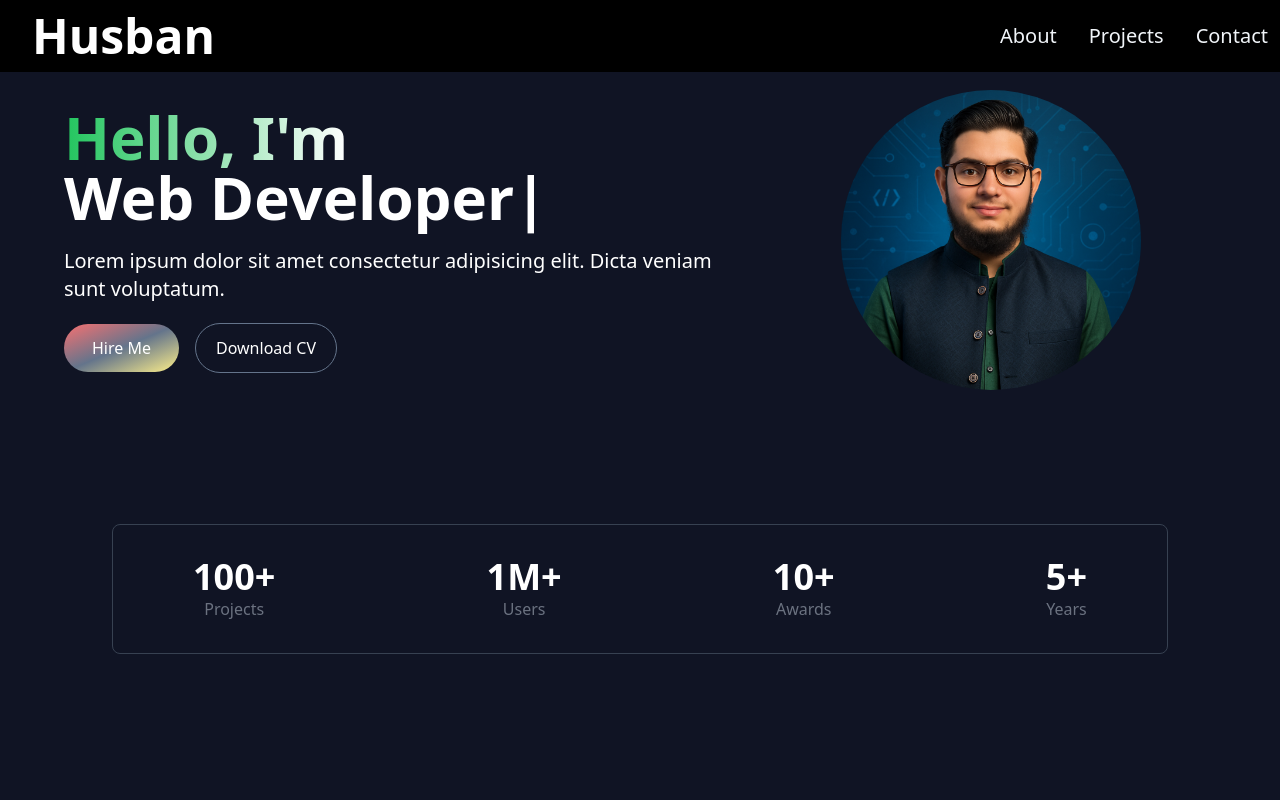
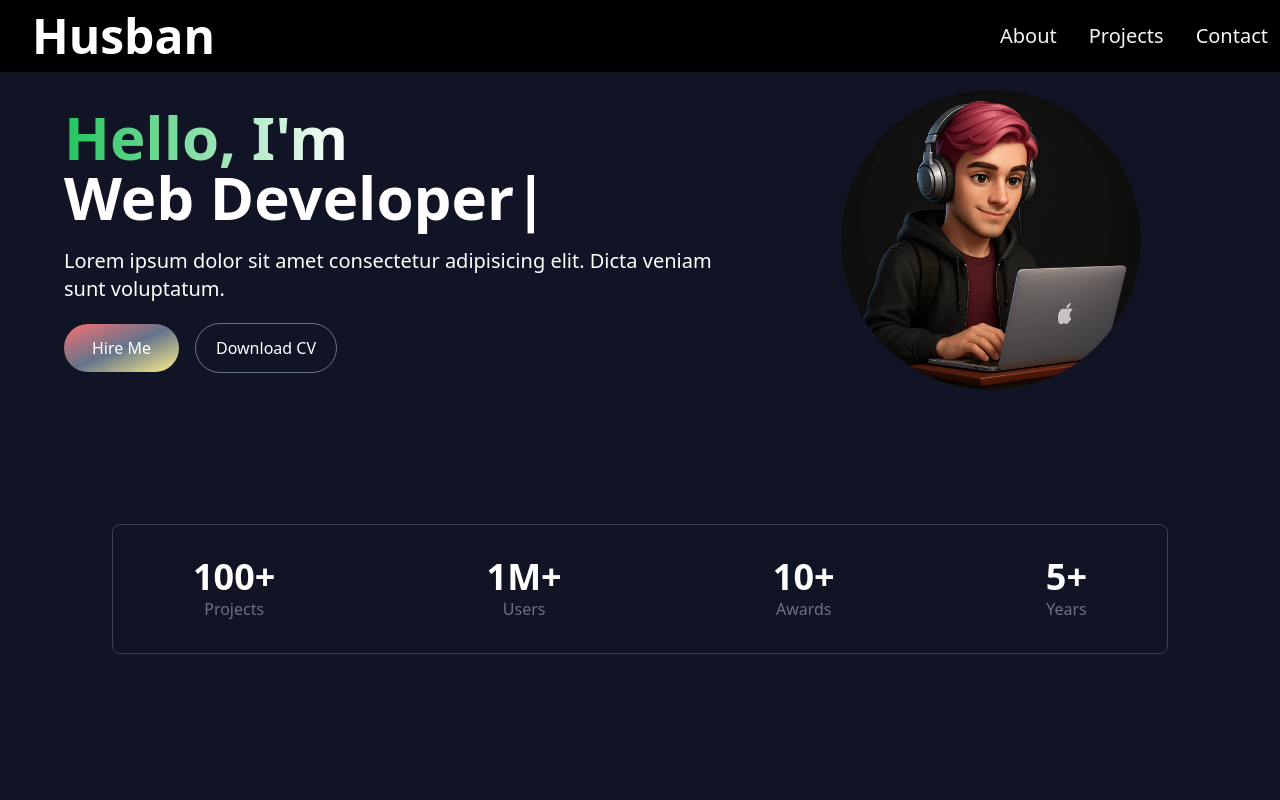
Before and after one commit to HusbanTech12/My-Portfolio, a Next.js app: page / in a window 1280 px wide. Shown: the top 800 px of the page. Built offline with nearby package versions, Linux system fonts and the light colour scheme.

Commit message:
Update HeroSection.jsx

```diff
--- a/src/app/components/HeroSection.jsx
+++ b/src/app/components/HeroSection.jsx
@@ -56,7 +56,7 @@ const HeroSection = () => {
       <div className="w-[250px] h-[250px] lg:w-[500px] lg:h-[400px] rounded-full my-5 relative">
 
         <Image
-          src="/images/about-image.png"
+          src="/images/hero-image.png"
           alt="hero image"
 
           className="absolute transform -translate-x-1/2 -translate-y-1/2 top-1/2 left-1/2 rounded-full object-cover"
```
